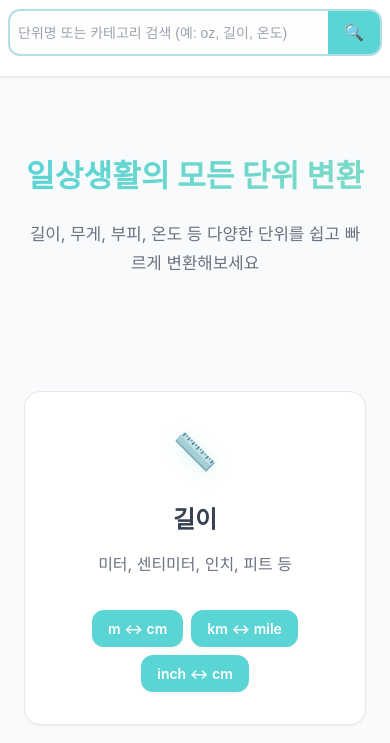
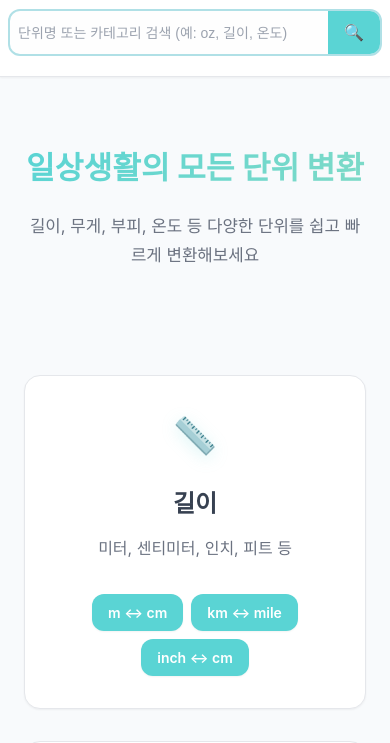
Before and after one commit to seunglover/unit-converter, a website: page index.html in a window 390 px wide. Shown: the part 64-807 px from the top of the page. Drawn offline with Linux system fonts and the light colour scheme.

Commit message:
모바일에서 hero-section 높이(padding) 축소

```diff
--- a/css/style.css
+++ b/css/style.css
@@ -1781,6 +1781,9 @@ textarea:focus {
 }
 
 @media (max-width: 480px) {
+    .hero-section {
+        padding: 2.5rem 0;
+    }
     .history-header {
         margin-bottom: var(--spacing-8);
         padding: var(--spacing-6) 0;
```
